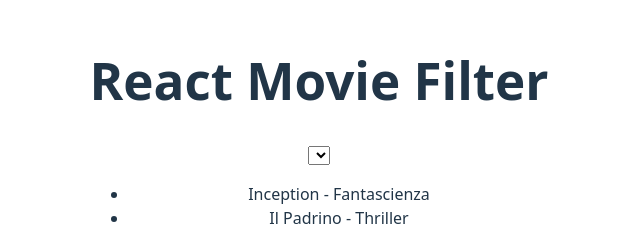
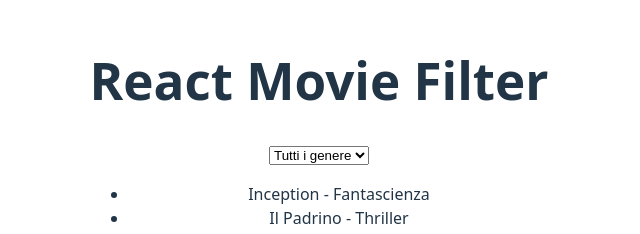
Before and after one commit to GabrielaTumfart/react-movie-filter, a React (Vite) app in the folder react-movie-filter/: page / in a window 1280 px wide. Shown: the part 220-454 px from the top of the page, without its empty margins (321-961 px from the left). Built offline with nearby package versions, Linux system fonts and the light colour scheme.

Commit message:
Aggiungo option scritto a mano per iniziare la select

```diff
--- a/react-movie-filter/src/App.jsx
+++ b/react-movie-filter/src/App.jsx
@@ -28,9 +28,11 @@ export default function App() {
 
       <select>
 
-        <option>
-
-        </option>
+        <option value="">Tutti i genere</option>
+        <option value="">Tutti i genere</option>
+        <option value="">Tutti i genere</option>
+        <option value="">Tutti i genere</option>
+        <option value="">Tutti i genere</option>
       </select>
 
       <ul>
```
